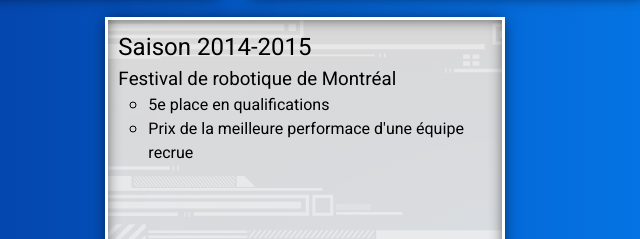
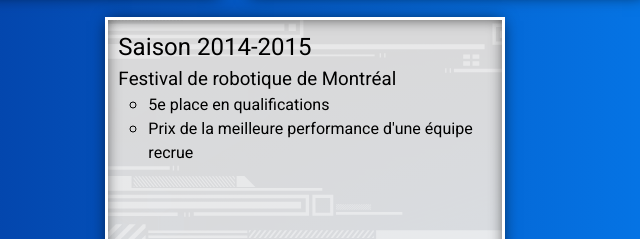
Before and after one commit to Demerso/PLS5618-Website, a plain HTML site: page index.html in a window 1280 px wide. Shown: the part 1503-1742 px from the top of the page, 618-1258 px from the left. Drawn offline with Linux system fonts and the light colour scheme.

Commit message:
Fixed typo

```diff
--- a/index.html
+++ b/index.html
@@ -145,7 +145,7 @@
           <h3>Festival de robotique de Montréal</h3>
           <ul>
             <li>5e place en qualifications</li>
-            <li>Prix de la meilleure performace d'une équipe recrue</li>
+            <li>Prix de la meilleure performance d'une équipe recrue</li>
           </ul>
         </div>
       </content>
```
